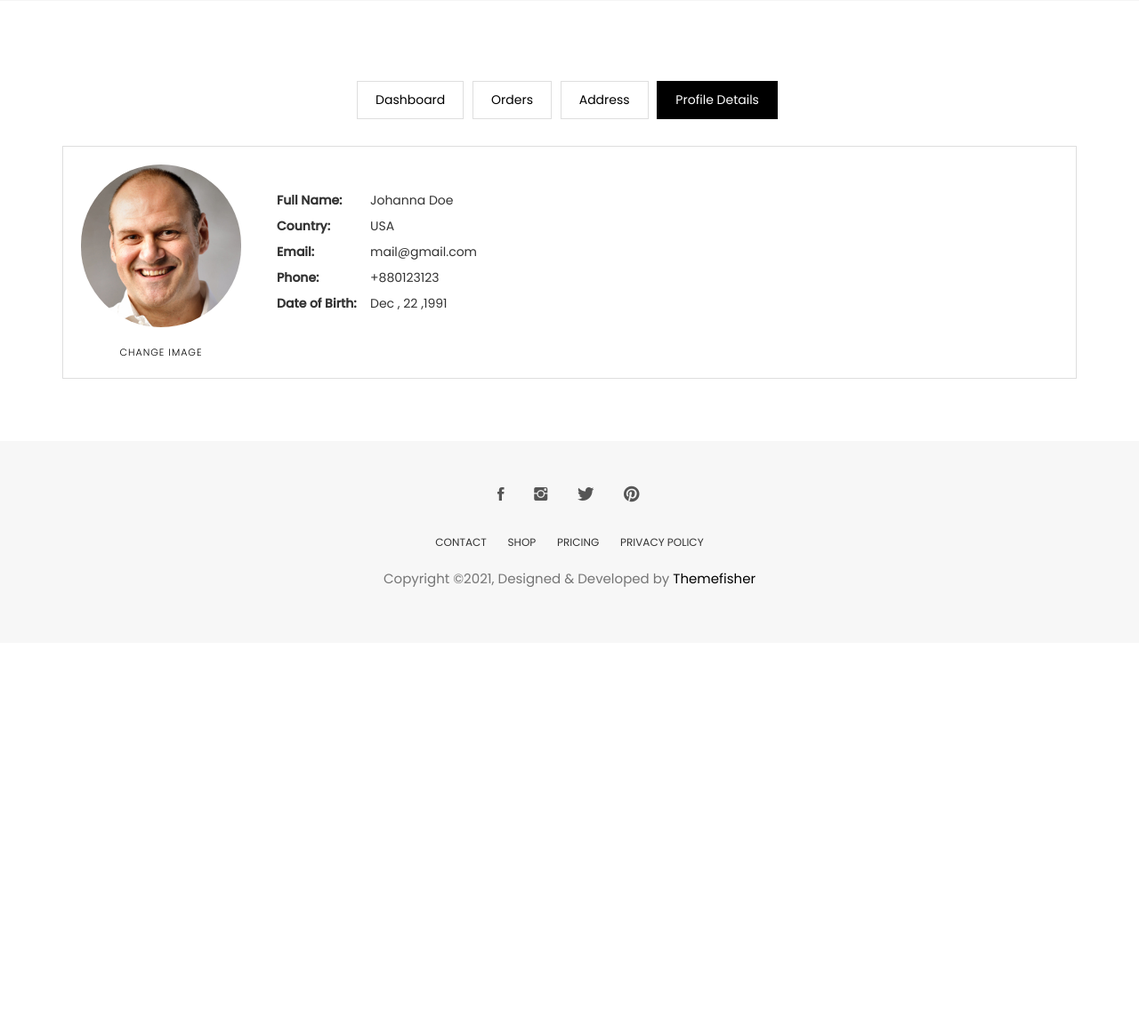
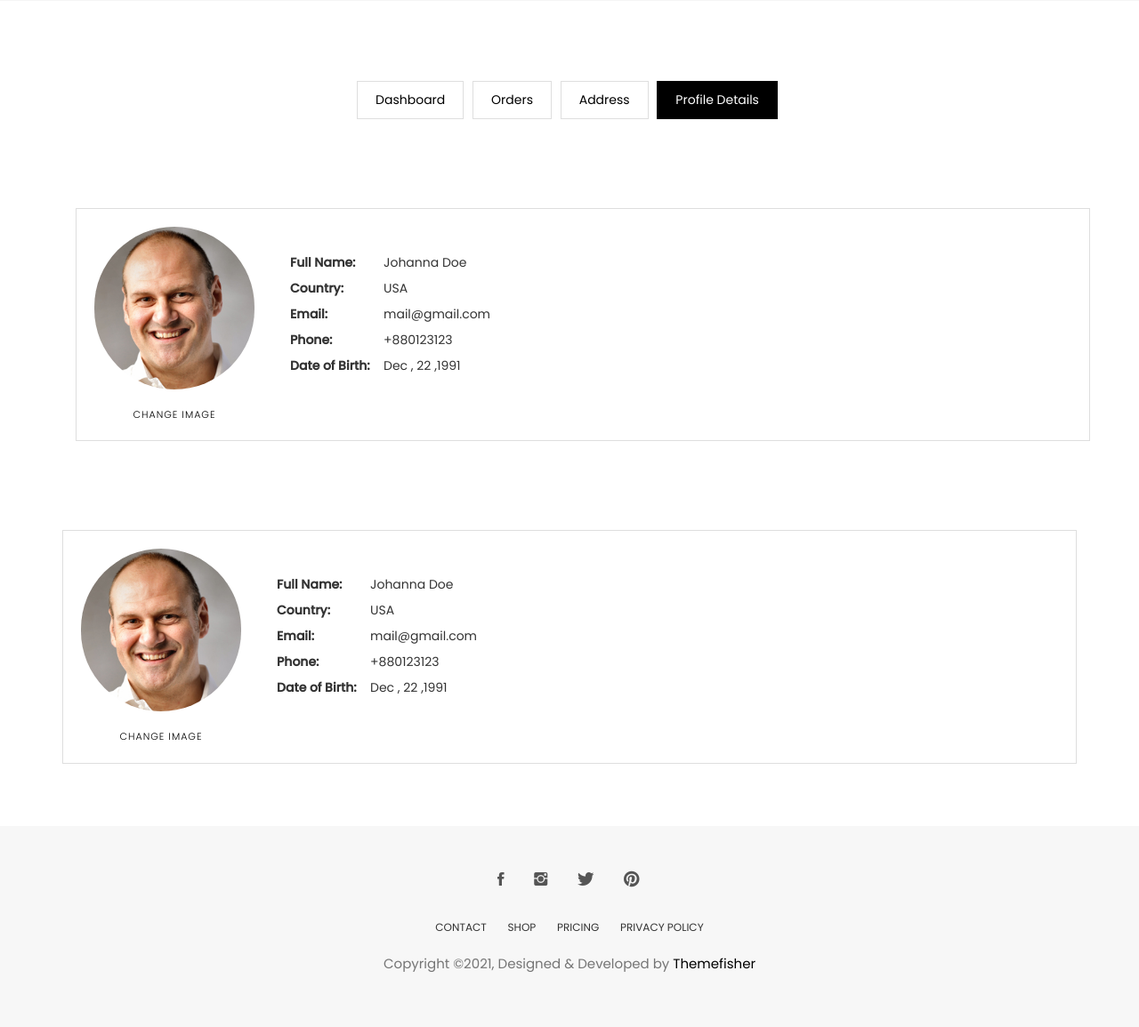
Before and after one commit to CoreXing/Emomo_Frontend, a PHP site: page /profile-details.html in a window 1280 px wide. Shown: the part 352-1507 px from the top of the page at 89% size. Before the commit the page ends 1012 px from the top, so only its background shows below. Run offline with PHP 8.4, Linux system fonts and the light colour scheme; some libraries are stand-ins or nearby versions; some web fonts are replaced.

Commit message:
新增管理員介面

```diff
--- a/theme/css/style.css
+++ b/theme/css/style.css
@@ -50,6 +50,12 @@
 -------------------------------------------------------------------*/
 /*=== MEDIA QUERY ===*/
 @import url("https://fonts.googleapis.com/css?family=Poppins:300,400,500");
+
+.dashboard-wrapper.dashboard-user-profile.hover:hover {
+  background-color: #f0f0f0; /* 這裡設定你想要的背景顏色 */
+  cursor: pointer; /* 這會讓滑鼠游標在區塊上時顯示為手型，表示可以點擊 */
+}
+
 body {
   line-height: 1.5;
   font-family: "Poppins", sans-serif;
--- a/theme/profile-details.html
+++ b/theme/profile-details.html
@@ -23,6 +23,8 @@
   <meta name="author" content="Themefisher">
   <meta name="generator" content="Themefisher Constra HTML Template v1.0">
 
+  <script src="js/script.js"></script>
+
   <!-- Favicon -->
   <link rel="shortcut icon" type="image/x-icon" href="images/favicon.png" />
 
@@ -30,6 +32,7 @@
   <link rel="stylesheet" href="plugins/themefisher-font/style.css">
   <!-- bootstrap.min css -->
   <link rel="stylesheet" href="plugins/bootstrap/css/bootstrap.min.css">
+
 
   <!-- Animate css -->
   <link rel="stylesheet" href="plugins/animate/animate.css">
@@ -327,7 +330,40 @@
           <li><a href="address.html">Address</a></li>
           <li><a class="active"  href="profile-details.html">Profile Details</a></li>
         </ul>
-        <div class="dashboard-wrapper dashboard-user-profile">
+		<style>
+			/* 新增的 CSS，當滑鼠放在區塊上時變更背景顏色 */
+
+		</style>
+
+		<section class="user-dashboard page-wrapper">
+		<div class="container">
+			<div class="row">
+			<div class="col-md-12">
+				<div class="dashboard-wrapper dashboard-user-profile hover" onclick="redirectToProfileDetails()">
+				<div class="media">
+					<div class="pull-left text-center">
+					<img class="media-object user-img" src="images/avater.jpg" alt="Image">
+					<a href="#x" class="btn btn-transparent mt-20">Change Image</a>
+					</div>
+					<div class="media-body">
+					<ul class="user-profile-list">
+						<li><span>Full Name:</span>Johanna Doe</li>
+						<li><span>Country:</span>USA</li>
+						<li><span>Email:</span>mail@gmail.com</li>
+						<li><span>Phone:</span>+880123123</li>
+						<li><span>Date of Birth:</span>Dec , 22 ,1991</li>
+					</ul>
+					</div>
+				</div>
+				</div>
+			</div>
+			</div>
+		</div>
+		</section>
+
+
+
+		<div class="dashboard-wrapper dashboard-user-profile">
           <div class="media">
             <div class="pull-left text-center" href="#!">
               <img class="media-object user-img" src="images/avater.jpg" alt="Image">
```
